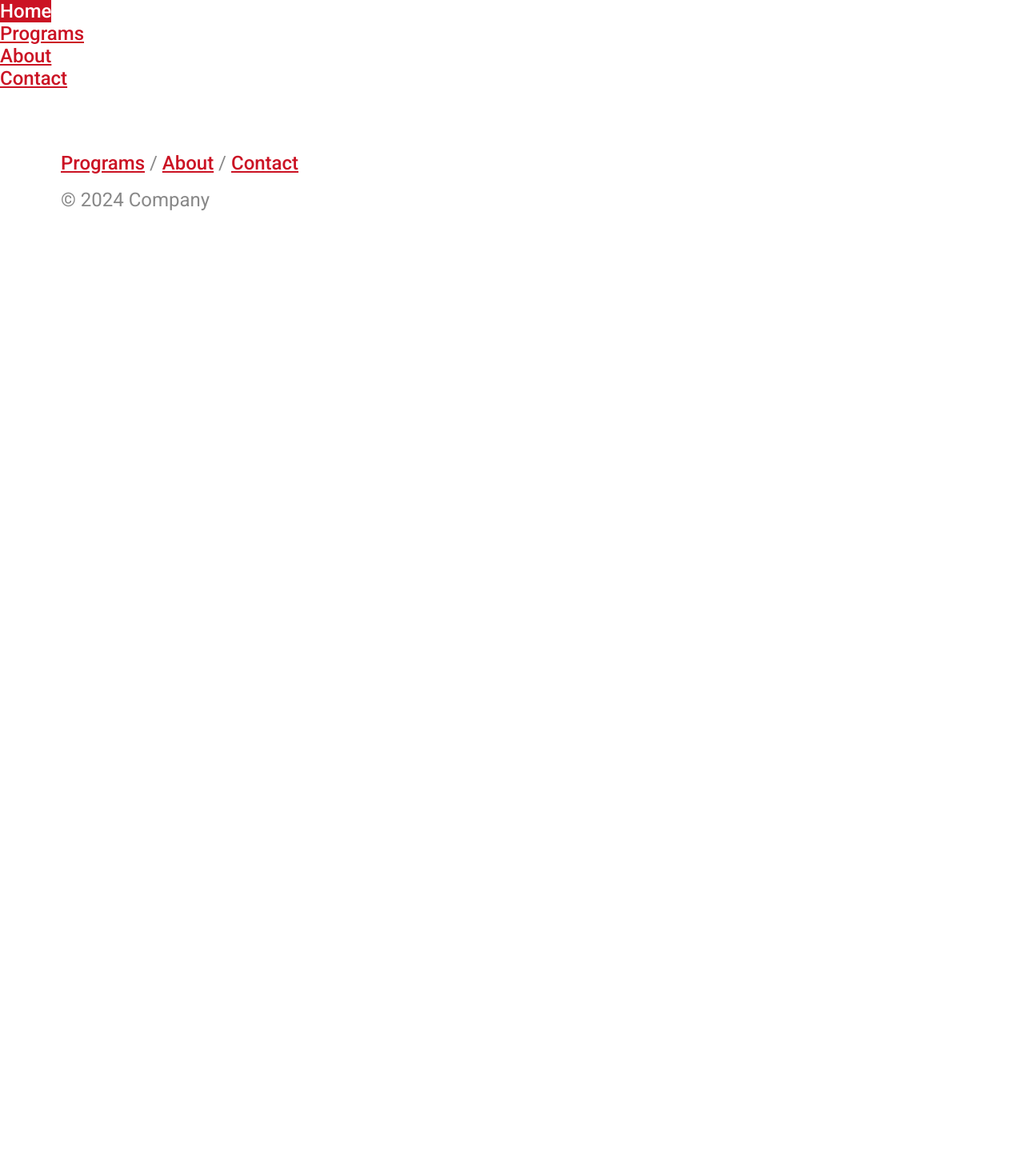
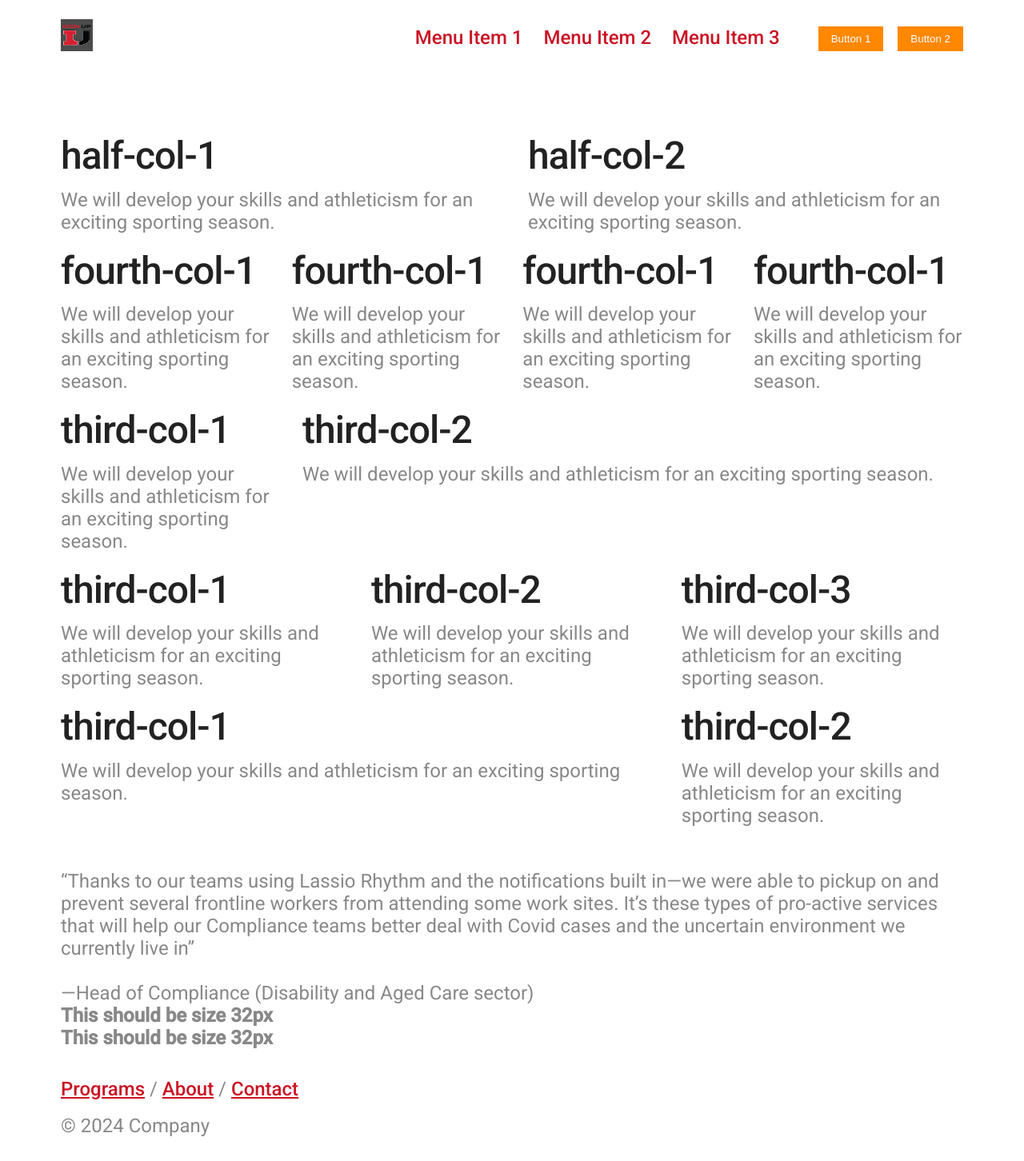
Before and after one commit to Iron-Up-Sports/ironupsports.com.au, a Jekyll site: the page built from layouts.markdown, in a window 1280 px wide. Shown: the whole page at 80% size. Built offline with Jekyll 4.4.1, drawn with Linux system fonts in a browser that asks for light colours; before the commit the page ends 900 px from its top, so only the background shows below that.

Commit message:
update main.scss, layouts.md

```diff
--- /dev/null
+++ b/_includes/navbar-1.html
@@ -0,0 +1,20 @@
+<div class="row">
+    <div class="content-wrapper">
+        <div class="navbar">
+        <div class="logo">
+            <img src="assets/images/iron-up-profile-logo.png" alt="Logo">
+        </div>
+        <div class="menu">
+            <ul>
+            <li><a href="#">Menu Item 1</a></li>
+            <li><a href="#">Menu Item 2</a></li>
+            <li><a href="#">Menu Item 3</a></li>
+            </ul>
+        </div>
+        <div class="buttons">
+            <button>Button 1</button>
+            <button>Button 2</button>
+        </div>
+        </div>
+    </div>
+</div>
--- a/_layouts/default.html
+++ b/_layouts/default.html
@@ -5,7 +5,7 @@
     <div class="logo-button" style="display: none;">
       <a href="index.html" title="Home"><img src="{{ site.baseurl }}/assets/images/iron-up-profile-logo.png" alt="Iron Up Sports logo"></a>
     </div>
-    {% include nav.html %}
+    {% include navbar-1.html %}
 
     <div class="full-width-row">
       <div class="content-wrapper">
--- a/assets/css/main.scss
+++ b/assets/css/main.scss
@@ -20,7 +20,7 @@ $link-color: $iron-red;
 
 // sizes and spacing
 $base-font-size: 16px;
-$base-spacing: calc($base-font-size * 1.5);
+$base-spacing: 24px;
 $line-height-ratio: 1.5; // Adjust this ratio as needed
 
 // breakpoints
@@ -91,6 +91,7 @@ img {
 
 .row {
   width: 100%;
+  margin-bottom: calc(#{$base-spacing} / 2);
 
   &.row-background {
     background-color: $beekeeper; /* Override background color if needed */
@@ -210,29 +211,16 @@ img {
   }
 }
 
-/* Default width for .third */
-.third {
+/* Default width for columns */
+.third,
+.one-fourth,
+.three-fourths,
+.two-thirds,
+.one-third {
   flex: 0 0 100%; /* By default, columns take up full width */
   margin-bottom: 20px; /* Add spacing between columns */
 }
 
-/* Default width for .one-fourth and .three-fourths */
-.one-fourth, .three-fourths {
-  flex: 0 0 100%; /* By default, columns take up full width */
-  margin-bottom: 20px; /* Add spacing between columns */
-}
-
-/* Default width for .two-thirds and .one-third */
-.two-thirds, .one-third {
-  flex: 0 0 100%; /* By default, columns take up full width */
-  margin-bottom: 20px; /* Add spacing between columns */
-}
-
-/* Default width for .one-fourth */
-.one-fourth {
-  flex: 0 0 100%; /* By default, columns take up full width */
-  margin-bottom: 20px; /* Add spacing between columns */
-}
 
 /* Media queries for larger screens */
 @include for-tablet-portrait-up {
@@ -330,116 +318,62 @@ a:hover {
 
 }
 
-/* full-screen overlay nav */
-
-body {
-  //  margin: 0;
-  //  width: 100vw;
-  //  height: 100vh;
-    animation: bugfix infinite 1s;
-    -webkit-animation: bugfix infinite 1s;
+h5, h6 {
+  font-size: $base-spacing;
 }
 
-  @keyframes bugfix { from {padding:0;} to {padding:0;}}
-  @-webkit-keyframes bugfix { from {padding:0;} to {padding:0;}}
 
-  #overlay-button {
-    position: absolute;
-    right: $base-spacing;
-    top: $base-spacing;
-    padding: 26px 11px;
-    z-index: 5;
-    cursor: pointer;
-    user-select: none;
-    span {
-        height: 4px;
-        width: 35px;
-        border-radius: 2px;
-        background-color: $link-color;
-        position: relative;
-        display: block;
-        transition: all .2s ease-in-out;
-        &:before {
-          top: -10px;
-          visibility: visible;
-        }
-        &:after {
-          top: 10px;
-        }
-        &:before, &:after {
-            height: 4px;
-            width: 35px;
-            border-radius: 2px;
-            background-color: $link-color;
-            position: absolute;
-            content: "";
-            transition: all .2s ease-in-out;
-        }
-      }
-      &:hover span, &:hover span:before, &:hover span:after {
-        background: $link-color; // colour of X
+/* navbar */
+.navbar {
+  display: flex;
+  justify-content: space-between;
+  align-items: center;
+  padding: calc(#{$base-spacing} / 2) 0;
 }
 
-      @include for-desktop-up {
-        top: $base-spacing;
+.logo img {
+  height: 40px; /* Adjust as needed */
 }
 
+.menu {
+  margin-left: auto; /* Align menu items to the right */
 }
 
-  input[type=checkbox] {
-    display: none;
+.menu ul {
+  list-style-type: none;
+  margin: 0;
+  padding: 0;
 }
 
-  input[type=checkbox]:checked ~ #overlay {
-    visibility: visible;
+.menu ul li {
+  display: inline-block;
+  margin-right: 20px; /* Adjust as needed */
 }
 
-  input[type=checkbox]:checked ~ #overlay-button {
-    &:hover span, span{
-      background: transparent;
-    }
-    span {
-      &:before {
-        transform: rotate(45deg) translate(7px, 7px);
-        opacity: 1;
-      }
-      &:after {
-        transform: rotate(-45deg) translate(7px, -7px);
-      }
-    }
+.menu ul li:last-child {
+  margin-right: 0;
 }
 
-  #overlay {
-    height: 100vh;
-    width: 100vw;
-    background: #fff;
-    z-index: 2;
-    visibility: hidden;
-    position: fixed;
-    top: 0;
-    left: 0;
-    &.active {
-      visibility: visible;
+.menu ul li a {
+  text-decoration: none;
 }
-    ul {
-      display: flex;
-      justify-content: center;
-      align-items: center;
-      flex-direction: column;
-      text-align: left;
-      height: 100vh;
-      padding-left: 0;
-      list-style-type: none;
-      li {
-        padding: 1em;
-      /*  a {
-          color: white;
-          text-decoration: none;
-          font-size: 1.5em;
-            &:hover {
-            color: #333332;
+
+.buttons {
+  margin-left: $base-spacing * 2; /* Add space between menu items and buttons */
 }
-        }*/
+
+.buttons button {
+  padding: 8px 16px;
+  background-color: #ff8800;
+  border: none;
+  color: #fff;
+  cursor: pointer;
 }
+
+.buttons button:last-child {
+  margin-left: calc(#{$base-spacing} / 2); /* Remove margin-right from the last button */
 }
+
+.buttons button:hover {
+  background-color: #cc6600;
 }
--- a/layouts.markdown
+++ b/layouts.markdown
@@ -16,20 +16,74 @@ title: Home
         </div>
       </div>
   </div>
-</div>
+</div>-->
 
 <div class="row">
   <div class="content-wrapper">
     <div class="columns">
       <div class="column half">
-      <h1>Not getting the rugby league development at your club training?</h1>
+      <h1>half-col-1</h1>
         <p>We will develop your skills and athleticism for an exciting sporting season.</p>
       </div>
         <div class="column half">
-        <h1>Not getting the rugby league development at your club training?</h1>
+        <h1>half-col-2</h1>
         <p>We will develop your skills and athleticism for an exciting sporting season.</p>
       </div>
     </div>
+    <div class="columns">
+      <div class="column one-fourth">
+      <h1>fourth-col-1</h1>
+        <p>We will develop your skills and athleticism for an exciting sporting season.</p>
+      </div>
+      <div class="column one-fourth">
+      <h1>fourth-col-1</h1>
+        <p>We will develop your skills and athleticism for an exciting sporting season.</p>
+      </div>
+      <div class="column one-fourth">
+      <h1>fourth-col-1</h1>
+        <p>We will develop your skills and athleticism for an exciting sporting season.</p>
+      </div>
+      <div class="column one-fourth">
+      <h1>fourth-col-1</h1>
+        <p>We will develop your skills and athleticism for an exciting sporting season.</p>
+      </div>
+    </div>
+    <div class="columns">
+      <div class="column one-fourth">
+      <h1>third-col-1</h1>
+        <p>We will develop your skills and athleticism for an exciting sporting season.</p>
+      </div>
+        <div class="column three-fourths">
+        <h1>third-col-2</h1>
+        <p>We will develop your skills and athleticism for an exciting sporting season.</p>
+      </div>
+    </div>
+    <div class="columns">
+      <div class="column third">
+      <h1>third-col-1</h1>
+        <p>We will develop your skills and athleticism for an exciting sporting season.</p>
+      </div>
+        <div class="column third">
+        <h1>third-col-2</h1>
+        <p>We will develop your skills and athleticism for an exciting sporting season.</p>
+      </div>
+      <div class="column third">
+        <h1>third-col-3</h1>
+        <p>We will develop your skills and athleticism for an exciting sporting season.</p>
+      </div>
+    </div>
+
+    <div class="columns">
+      <div class="column two-thirds">
+      <h1>third-col-1</h1>
+        <p>We will develop your skills and athleticism for an exciting sporting season.</p>
+      </div>
+        <div class="column one-third">
+        <h1>third-col-2</h1>
+        <p>We will develop your skills and athleticism for an exciting sporting season.</p>
+      </div>
+    </div>
+
   </div>
 </div>
 
@@ -44,4 +98,3 @@ title: Home
     <h6>This should be size 32px</h6>
   </div>
 </div>
--->
```
Also changed, not shown: 9 other files. Lines whose indentation alone changed are shown as unchanged.
